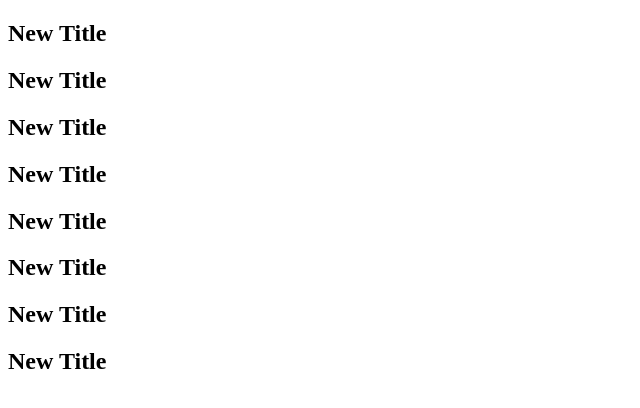
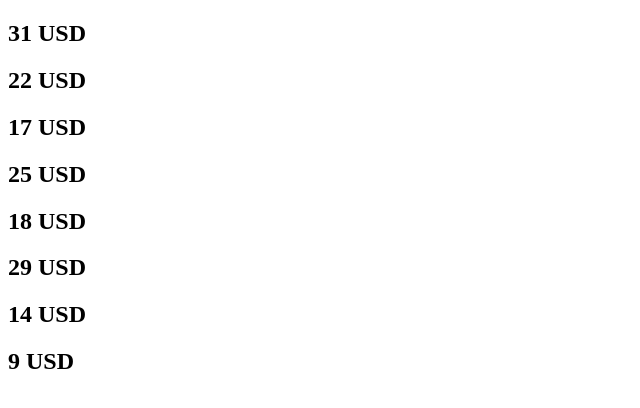
Before and after one commit to kuldeep1A/html-code-d3, a website: page D3/index.html in a window 1280 px wide. Shown: the whole page, without its empty margins (0-640 px from the left). Drawn offline with nearby package versions, Linux system fonts and the light colour scheme.

Commit message:
Work with Dynamic Data in D3

```diff
--- a/D3/index.html
+++ b/D3/index.html
@@ -10,11 +10,16 @@
     <h2></h2>
     <script>
         const dataset = [12, 31, 22, 17, 25, 18, 29, 14, 9];
+
         d3.select("body").selectAll("h2")
-          .data(dataset)
-          .enter()
-          .append("h2")
-          .text("New Title")
+        .data(dataset)
+        .enter()
+        .append("h2")
+        // Add your code below this line
+
+        .text((d) => d + " USD");
+
+        // Add your code above this line
     </script>
   </body>
 </html>
```
